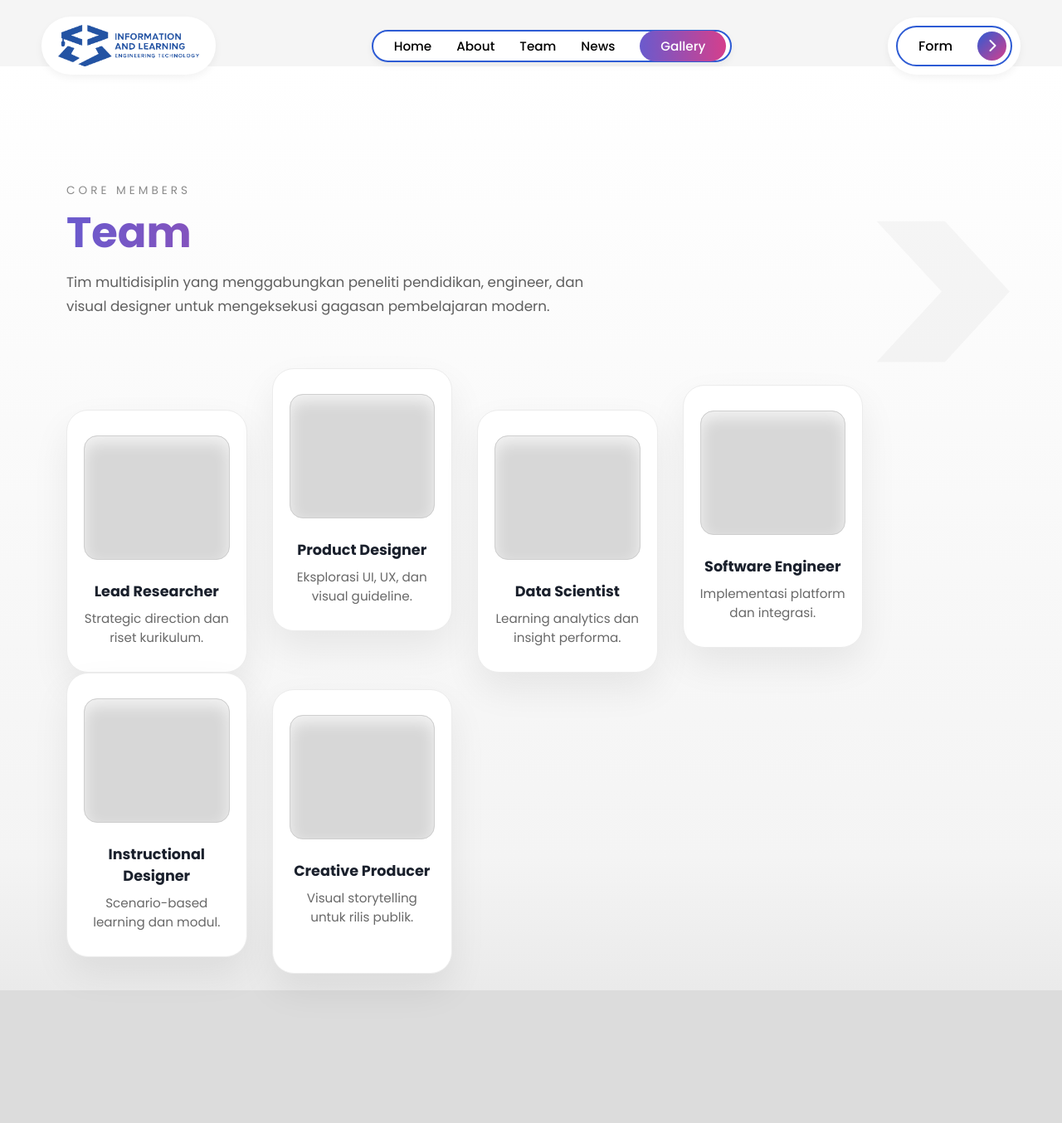
After one commit to JonathanDP02/frontend, a PHP site: page /team.php in a window 1280 px wide. The commit adds this page. Shown: the whole page at 83% size. Run offline with PHP 8.4, Linux system fonts and the light colour scheme.

Commit message:
menambahkan about gallery team

```diff
--- a/PBL/header.php
+++ b/PBL/header.php
@@ -6,11 +6,11 @@
 
     <nav class="nav-pill">
         <ul>
-            <li><a href="#">Home</a></li>
-            <li><a href="#">About</a></li>
-            <li><a href="#">Team</a></li>
-            <li><a href="#">News</a></li>
-            <li><a href="#" class="btn-gallery">Gallery</a></li>
+            <li><a href="index.php">Home</a></li>
+            <li><a href="about.php">About</a></li>
+            <li><a href="team.php">Team</a></li>
+            <li><a href="#news">News</a></li>
+            <li><a href="gallery.php" class="btn-gallery">Gallery</a></li>
         </ul>
     </nav>
 
--- a/PBL/index.php
+++ b/PBL/index.php
@@ -106,7 +106,7 @@
 
     </section>
 
-    <section class="news-section">
+    <section id="news" class="news-section">
 
         <h2 class="news-heading gradient-text">News</h2>
 
--- a/PBL/style.css
+++ b/PBL/style.css
@@ -680,3 +680,199 @@ h1 {
         gap: 50px;
     }
 }
+
+/* --- STANDALONE PAGES (ABOUT / GALLERY / TEAM) --- */
+.page {
+    background-color: #f5f5f5;
+}
+
+.page-wrapper {
+    position: relative;
+    min-height: calc(100vh - 140px);
+    padding: 140px 80px 180px;
+    background: linear-gradient(180deg, #ffffff 0%, #f4f4f4 75%, #e0e0e0 100%);
+    overflow: hidden;
+}
+
+.page-wrapper::after {
+    content: ">";
+    position: absolute;
+    top: 80px;
+    right: 40px;
+    font-size: 30vw;
+    font-weight: 700;
+    color: rgba(0, 0, 0, 0.03);
+    line-height: 1;
+    pointer-events: none;
+}
+
+.page-wrapper::before {
+    content: "";
+    position: absolute;
+    left: 0;
+    right: 0;
+    bottom: 0;
+    height: 160px;
+    background: #dcdcdc;
+}
+
+.page-heading {
+    max-width: 640px;
+}
+
+.page-label {
+    text-transform: uppercase;
+    letter-spacing: 4px;
+    font-size: 0.85rem;
+    color: #8a8a8a;
+    margin-bottom: 10px;
+}
+
+.page-title {
+    font-size: 3.2rem;
+    margin-bottom: 15px;
+}
+
+.page-subtitle {
+    color: #5f5f5f;
+    font-size: 1.05rem;
+    line-height: 1.7;
+    margin-bottom: 10px;
+}
+
+/* --- ABOUT PAGE --- */
+.about-panel {
+    display: flex;
+    align-items: center;
+    gap: 60px;
+    margin-top: 60px;
+    padding: 60px;
+    border-radius: 40px;
+    background: #ffffff;
+    box-shadow: 0 25px 60px rgba(0, 0, 0, 0.08);
+    position: relative;
+    z-index: 2;
+}
+
+.about-text {
+    flex: 1.2;
+}
+
+.about-portrait {
+    flex: 0.8;
+    max-width: 320px;
+}
+
+.about-portrait img {
+    width: 100%;
+    border-radius: 30px;
+    box-shadow: 0 30px 50px rgba(0, 0, 0, 0.15);
+    display: block;
+}
+
+/* --- GALLERY PAGE --- */
+.gallery-page .gallery-wall {
+    margin-top: 60px;
+    display: grid;
+    grid-template-columns: repeat(auto-fit, minmax(150px, 1fr));
+    gap: 18px;
+    position: relative;
+    z-index: 2;
+}
+
+.gallery-brick {
+    height: 110px;
+    border-radius: 14px;
+    background: #dfdfdf;
+    border: 1px solid #d0d0d0;
+    box-shadow: inset 0 4px 8px rgba(255, 255, 255, 0.8), 0 6px 10px rgba(0, 0, 0, 0.05);
+}
+
+.gallery-brick.wide {
+    grid-column: span 2;
+}
+
+.gallery-brick.tall {
+    height: 150px;
+}
+
+/* --- TEAM PAGE --- */
+.team-page .team-grid {
+    margin-top: 80px;
+    display: grid;
+    grid-template-columns: repeat(auto-fit, minmax(180px, 1fr));
+    gap: 50px 30px;
+    max-width: 960px;
+    position: relative;
+    z-index: 2;
+}
+
+.team-card {
+    background: #ffffff;
+    border-radius: 26px;
+    padding: 30px 20px;
+    box-shadow: 0 20px 45px rgba(0, 0, 0, 0.07);
+    border: 1px solid #ececec;
+    text-align: center;
+}
+
+.team-card:nth-child(odd) {
+    transform: translateY(30px);
+}
+
+.team-card:nth-child(3n + 2) {
+    transform: translateY(-20px);
+}
+
+.team-card h3 {
+    font-size: 1.1rem;
+    margin-bottom: 8px;
+}
+
+.team-card p {
+    font-size: 0.95rem;
+    color: #686868;
+}
+
+.team-avatar {
+    width: 100%;
+    height: 150px;
+    background: #d7d7d7;
+    border-radius: 16px;
+    border: 1px solid #cfcfcf;
+    margin-bottom: 25px;
+    box-shadow: inset 0 8px 18px rgba(255, 255, 255, 0.7);
+}
+
+/* --- RESPONSIVE --- */
+@media (max-width: 1024px) {
+    .page-wrapper {
+        padding: 130px 40px 150px;
+    }
+    .about-panel {
+        flex-direction: column;
+        text-align: center;
+    }
+    .about-text {
+        flex: unset;
+    }
+    .team-card:nth-child(odd),
+    .team-card:nth-child(3n + 2) {
+        transform: none;
+    }
+}
+
+@media (max-width: 640px) {
+    .page-wrapper {
+        padding: 110px 24px 140px;
+    }
+    .page-title {
+        font-size: 2.3rem;
+    }
+    .about-panel {
+        padding: 40px 24px;
+    }
+    .gallery-page .gallery-wall {
+        grid-template-columns: repeat(2, minmax(120px, 1fr));
+    }
+}
--- /dev/null
+++ b/PBL/team.php
@@ -0,0 +1,63 @@
+<!DOCTYPE html>
+<html lang="id">
+
+<head>
+    <meta charset="UTF-8">
+    <meta name="viewport" content="width=device-width, initial-scale=1.0">
+    <title>Team • Learning Engineering Technology</title>
+    <link rel="stylesheet" href="style.css">
+    <link href="https://fonts.googleapis.com/css2?family=Poppins:wght@400;500;600;700&display=swap" rel="stylesheet">
+    <link rel="stylesheet" href="https://cdnjs.cloudflare.com/ajax/libs/font-awesome/6.0.0/css/all.min.css">
+</head>
+
+<body class="page page-team">
+
+    <?php include 'header.php'; ?>
+
+    <main class="page-wrapper team-page">
+        <div class="page-heading">
+            <p class="page-label">Core Members</p>
+            <h1 class="page-title gradient-text">Team</h1>
+            <p class="page-subtitle">
+                Tim multidisiplin yang menggabungkan peneliti pendidikan, engineer, dan visual designer untuk
+                mengeksekusi gagasan pembelajaran modern.
+            </p>
+        </div>
+
+        <section class="team-grid">
+            <article class="team-card">
+                <div class="team-avatar"></div>
+                <h3>Lead Researcher</h3>
+                <p>Strategic direction dan riset kurikulum.</p>
+            </article>
+            <article class="team-card">
+                <div class="team-avatar"></div>
+                <h3>Product Designer</h3>
+                <p>Eksplorasi UI, UX, dan visual guideline.</p>
+            </article>
+            <article class="team-card">
+                <div class="team-avatar"></div>
+                <h3>Data Scientist</h3>
+                <p>Learning analytics dan insight performa.</p>
+            </article>
+            <article class="team-card">
+                <div class="team-avatar"></div>
+                <h3>Software Engineer</h3>
+                <p>Implementasi platform dan integrasi.</p>
+            </article>
+            <article class="team-card">
+                <div class="team-avatar"></div>
+                <h3>Instructional Designer</h3>
+                <p>Scenario-based learning dan modul.</p>
+            </article>
+            <article class="team-card">
+                <div class="team-avatar"></div>
+                <h3>Creative Producer</h3>
+                <p>Visual storytelling untuk rilis publik.</p>
+            </article>
+        </section>
+    </main>
+
+</body>
+
+</html>
```
Also changed, not shown: PBL/about.php (added, +43 -0 lines), PBL/gallery.php (added, +48 -0 lines).
